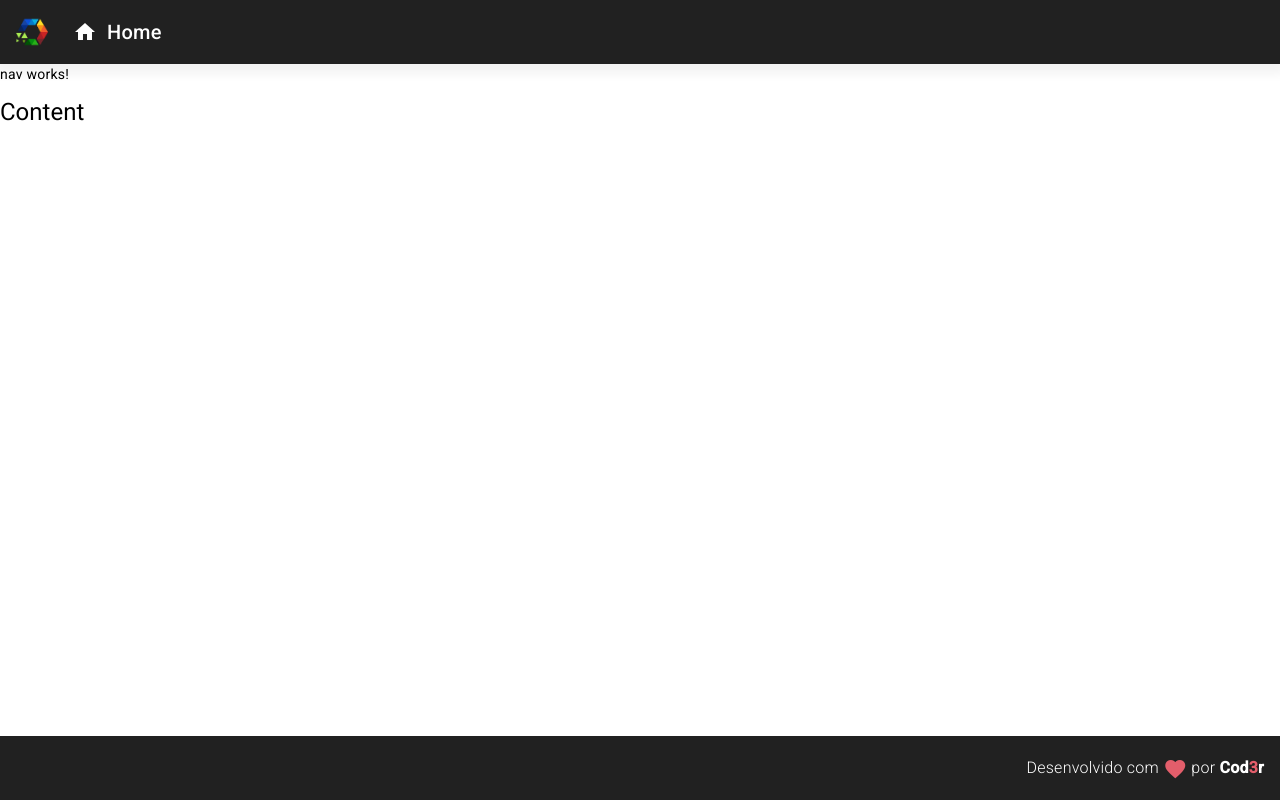
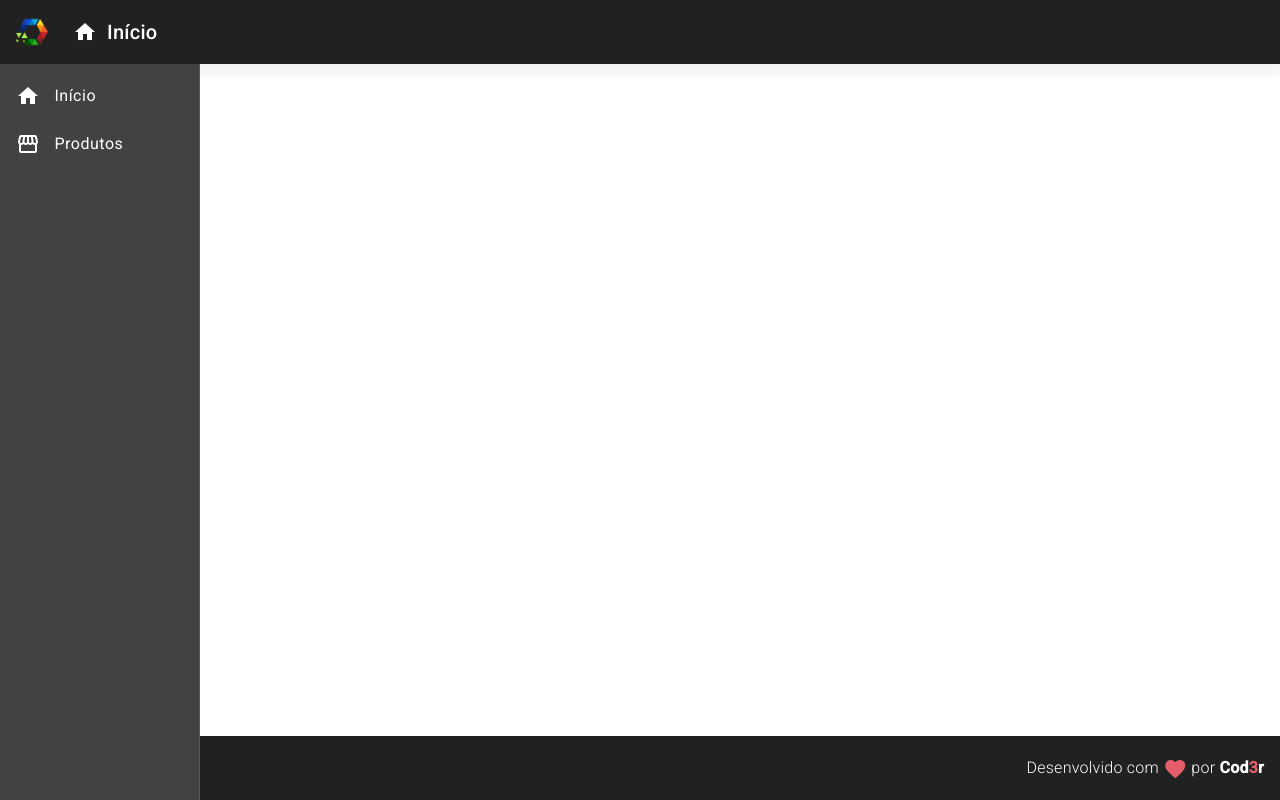
Before and after one commit to oliveiraD4vi/angular-essential, an Angular app in the folder frontend/: page / in a window 1280 px wide. Built offline with nearby package versions, Linux system fonts and the light colour scheme.

Commit message:
feat(nav): nav component content changed to match styles

```diff
--- a/frontend/src/app/app.component.html
+++ b/frontend/src/app/app.component.html
@@ -1,4 +1,3 @@
 <app-header></app-header>
 <app-nav></app-nav>
-<h1>Content</h1>
 <app-footer></app-footer>
--- a/frontend/src/app/components/template/header/header.component.html
+++ b/frontend/src/app/components/template/header/header.component.html
@@ -10,7 +10,7 @@
         <i class="material-icons">
           home
         </i>
-        Home
+        Início
       </a>
     </span>
 </mat-toolbar>
--- a/frontend/src/app/components/template/nav/nav.component.html
+++ b/frontend/src/app/components/template/nav/nav.component.html
@@ -1 +1,19 @@
-<p>nav works!</p>
+<mat-sidenav-container class="container">
+  <mat-sidenav mode="side" fixedInViewport="true" fixedTopGap="64" opened class="sidenav">
+    <mat-nav-list class="nav-list">
+      <a mat-list-item>
+        <i class="material-icons v-middle">
+          home
+        </i>
+        Início
+      </a>
+
+      <a mat-list-item>
+        <i class="material-icons v-middle">
+          storefront
+        </i>
+        Produtos
+      </a>
+    </mat-nav-list>
+  </mat-sidenav>
+</mat-sidenav-container>
--- a/frontend/src/app/components/template/nav/nav.component.scss
+++ b/frontend/src/app/components/template/nav/nav.component.scss
@@ -0,0 +1,7 @@
+.sidenav {
+  width: 200px;
+
+  i {
+    margin-right: 10px;
+  }
+}
```
